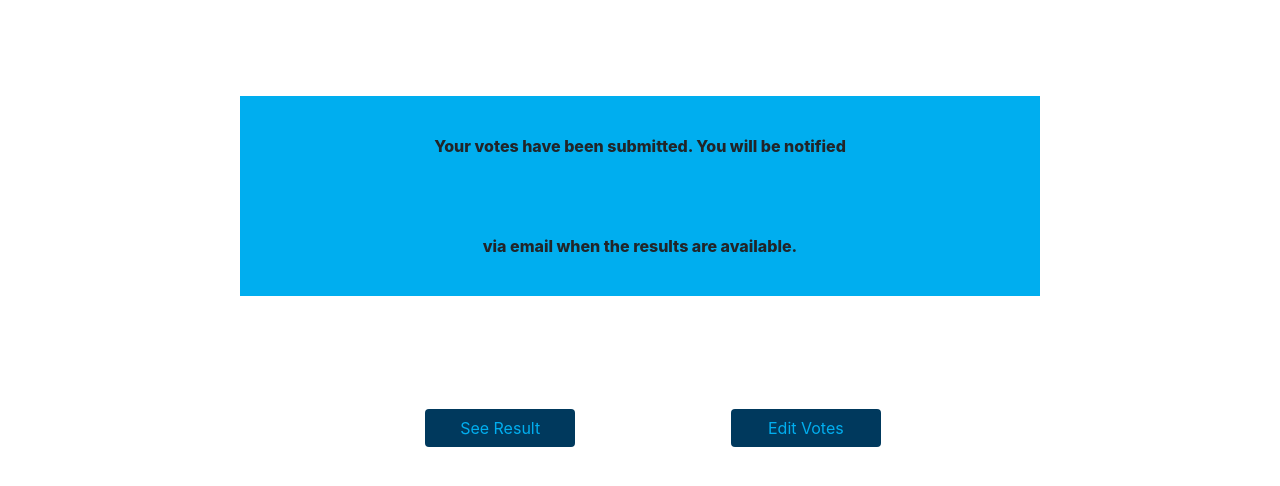
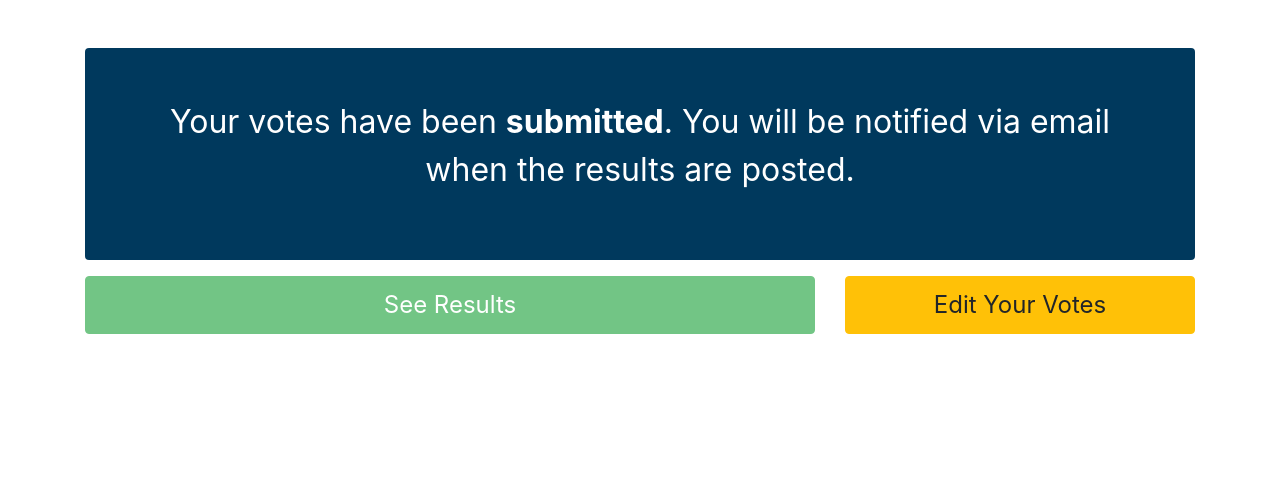
Before and after one commit to daniel-flynn-github/Barclays-Team-Graduate-Allocation-App, a Django app: page /allocation/vote_submitted/ in a window 1280 px wide. Shown: the part 56-542 px from the top of the page. Run offline with Django 3.2, Linux system fonts and the light colour scheme.

Commit message:
Tidy up the styling for the vote submitted page.

```diff
--- a/django-backend/static/css/login.css
+++ b/django-backend/static/css/login.css
@@ -3,6 +3,7 @@ h1{
     position: static;
     margin-top: 8cm;
 }
+
 input{
     width: 15cm;
     height: 1cm;
@@ -15,6 +16,7 @@ input{
     background-color:  #00395d;
     color: #00AEEF;
 }
+
 #submit{
     margin-right: 3cm;
     margin-top: 1cm;
@@ -22,6 +24,7 @@ input{
     background-color:  #00395d;
     color: #00AEEF;
 }
+
 #login{
     margin-right: 2cm;
     margin-top: 1cm;
@@ -29,6 +32,7 @@ input{
     background-color:  #00395d;
     color: #00AEEF;
 }
+
 #register{
     margin-left: 2cm;
     margin-top: 1cm;
--- a/django-backend/static/css/vote_submitted.css
+++ b/django-backend/static/css/vote_submitted.css
@@ -1,22 +1,30 @@
-#voteSubmitted{
-	width: 800px;
-	height: 200px;
-	line-height: 100px;
+#voteSubmitted {
+    padding: 50px;
 	text-align: center;
-    font-weight: 800;
-	background-color: #00AEEF;
+	background-color: #00395D;
+    color: white;
+    font-size: 2rem;
+    border-radius: 0.25rem;
 }
-#result{
+
+#result {
     margin-left: 9cm;
     margin-top: 3cm;
     width: 150px;
     background-color:  #00395d;
     color: #00AEEF;
 }
-#edit{
+
+#edit {
     margin-left: 4cm;
     margin-top: 3cm;
     width: 150px;
     background-color:  #00395d;
     color: #00AEEF;
 }
+
+.btn-vote-submitted {
+    width: 100%;
+    font-size: 1.5rem;
+    padding: 10px;
+}
--- a/django-backend/templates/allocationapp/vote_submitted.html
+++ b/django-backend/templates/allocationapp/vote_submitted.html
@@ -6,18 +6,19 @@
 {% endblock %}
 
 {% block body_block %}
-   <div class="container">
-       <div class="row justify-content-md-center">
-           <div class="col-md-auto">
-              </br>
-              </br>
-              </br>
-              </br>
-         <div id="voteSubmitted">Your votes have been submitted. You will be notified </br>
-         via email when the results are available.</div>
-           </div>
-       </div>
-   <button type="submit" id="result" class="btn">See Result</button>
-   <button type="submit" id="edit" class="btn">Edit Votes</button>
+   <div class="container mt-5 text-center">
+      <div id="voteSubmitted" class="mb-3">
+         <p>Your votes have been <strong>submitted</strong>. You will be notified via email when the results are posted.</p>
+      </div>
+
+      <div class="row">
+         <div class="col-8">
+            <a href="#" class="btn btn-success btn-vote-submitted disabled">See Results</a>
+         </div>
+
+         <div class="col-4">
+            <a href="{% url 'allocationapp:cast_votes' %}" class="btn btn-warning btn-vote-submitted">Edit Your Votes</a>
+         </div>
+      </div>
    </div>
 {% endblock %}
```
Also changed, not shown: django-backend/templates/allocationapp/graduate_login.html (+2 -5 lines).
